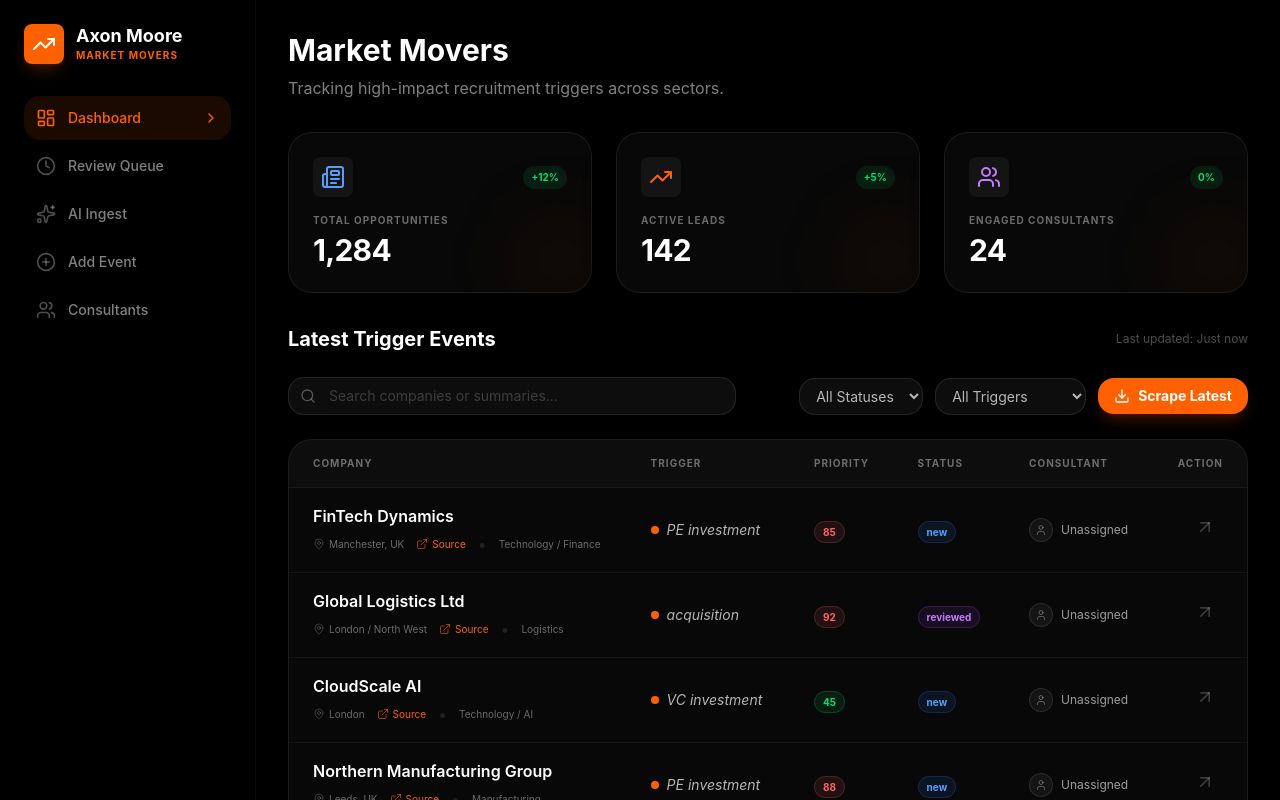
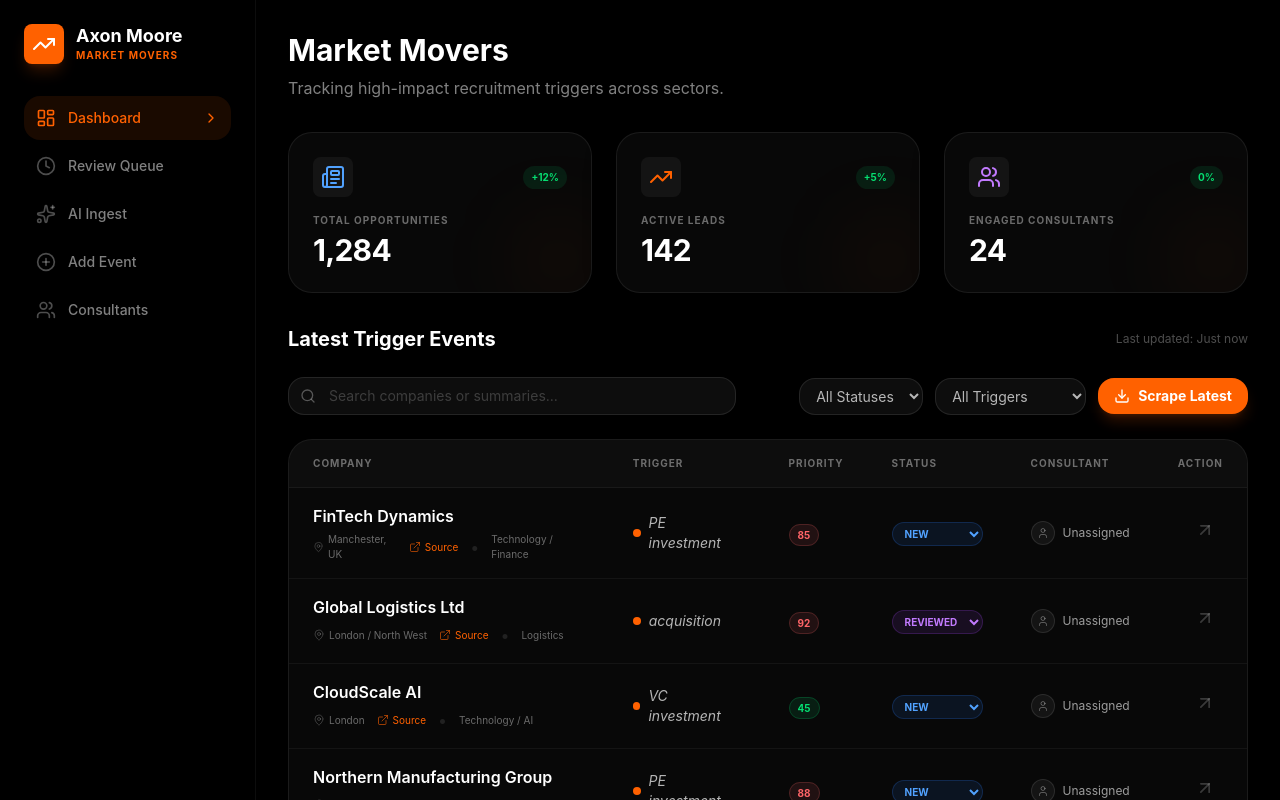
Before and after one commit to harrybutler-sketch/Axon-Moore, a Next.js app: page /dashboard in a window 1280 px wide. Shown: the top 800 px of the page. Built offline with nearby package versions, Linux system fonts and the light colour scheme; no server answers; the database is empty.

Commit message:
Interactive status controls & enhanced Google Search ingestion (flattening results)

```diff
--- a/src/app/api/ingest/apify/route.ts
+++ b/src/app/api/ingest/apify/route.ts
@@ -8,12 +8,25 @@ export async function POST(request: Request) {
     const { action, actorId, input, datasetId } = await request.json()
 
     if (action === 'trigger') {
-      const hasToken = !!process.env.APIFY_API_TOKEN;
-      console.log(`[Apify] Trigger request for ${actorId}. Token available: ${hasToken}`);
+      const token = process.env.APIFY_API_TOKEN;
+      const hasToken = !!token;
+      console.log('--------------------------------------------------');
+      console.log(`[APIFY TRIGGER DEBUG]`);
+      console.log(`Action: trigger`);
+      console.log(`Actor ID: ${actorId}`);
+      console.log(`Token Found: ${hasToken} (${hasToken ? token.substring(0, 10) + '...' : 'NONE'})`);
+      console.log(`Input: ${JSON.stringify(input).substring(0, 100)}...`);
 
-      const run = await runApifyActor(actorId, input)
-      console.log(`[Apify] Trigger successful. Run ID: ${run.id}`);
-      return NextResponse.json({ runId: run.id, datasetId: run.defaultDatasetId })
+      try {
+        const run = await runApifyActor(actorId, input)
+        console.log(`[APIFY SUCCESS] Run ID: ${run.id}`);
+        console.log('--------------------------------------------------');
+        return NextResponse.json({ runId: run.id, datasetId: run.defaultDatasetId })
+      } catch (err: any) {
+        console.error(`[APIFY FAILURE] ${err.message}`);
+        console.log('--------------------------------------------------');
+        throw err; // Let the catch block handle the response
+      }
     }
 
     const supabase = await createClient()
@@ -23,11 +36,24 @@ export async function POST(request: Request) {
         return NextResponse.json({ error: 'Dataset ID is required' }, { status: 400 })
       }
 
-      const items = await getApifyDataset(datasetId)
+      const rawItems = await getApifyDataset(datasetId)
+
+      // Flatten organic results if they exist (Google Search format)
+      let items: any[] = []
+      rawItems.forEach((item: any) => {
+        if (item.organicResults && Array.isArray(item.organicResults)) {
+          items = [...items, ...item.organicResults]
+        } else if (item.results && Array.isArray(item.results)) {
+          items = [...items, ...item.results]
+        } else {
+          items.push(item)
+        }
+      })
+
       const results: any[] = []
 
-      // Limit to first 10 items for speed in demo
-      for (const item of items.slice(0, 10)) {
+      // Limit to first 12 items for a rich demo
+      for (const item of items.slice(0, 12)) {
         // Extract raw text from different scraper formats
         const content = item.description || item.text || item.title || JSON.stringify(item)
 
--- a/src/components/dashboard/EventsTable.tsx
+++ b/src/components/dashboard/EventsTable.tsx
@@ -312,6 +312,31 @@ export default function EventsTable() {
     }
   }
 
+  const handleStatusChange = async (eventId: string, newStatus: EventStatus) => {
+    // 1. Update local state immediately for UI snappiness
+    setEvents(prev => prev.map(e => e.id === eventId ? { ...e, status: newStatus } : e))
+
+    // 2. Update localStorage (Zero-Config mode)
+    const localEventsStr = localStorage.getItem('axon_local_events')
+    if (localEventsStr) {
+      const localEvents = JSON.parse(localEventsStr)
+      const updatedLocal = localEvents.map((e: any) => e.id === eventId ? { ...e, status: newStatus } : e)
+      localStorage.setItem('axon_local_events', JSON.stringify(updatedLocal))
+    }
+
+    // 3. Update Supabase
+    try {
+      const { error } = await supabase
+        .from('events')
+        .update({ status: newStatus })
+        .eq('id', eventId)
+
+      if (error) throw error
+    } catch (err) {
+      console.warn('Supabase status update failed (Demo mode?):', err)
+    }
+  }
+
   const filteredEvents = events.filter(event => {
     const matchesSearch = event.company_name.toLowerCase().includes(search.toLowerCase()) ||
                           event.summary?.toLowerCase().includes(search.toLowerCase())
@@ -453,12 +478,20 @@ export default function EventsTable() {
                       </span>
                     </td>
                     <td className="px-6 py-4">
-                      <span className={cn(
-                        "text-[10px] font-bold px-2 py-1 rounded-full border",
-                        getStatusColor(event.status)
-                      )}>
-                        {event.status}
-                      </span>
+                      <select
+                        value={event.status}
+                        onChange={(e) => handleStatusChange(event.id, e.target.value as EventStatus)}
+                        className={cn(
+                          "text-[10px] font-bold px-2 py-1 rounded-full border focus:outline-none focus:ring-1 focus:ring-brand-orange/50 transition-all cursor-pointer",
+                          getStatusColor(event.status)
+                        )}
+                      >
+                        <option value="new">NEW</option>
+                        <option value="reviewed">REVIEWED</option>
+                        <option value="assigned">ASSIGNED</option>
+                        <option value="actioned">ACTIONED</option>
+                        <option value="ignored">IGNORED</option>
+                      </select>
                     </td>
                     <td className="px-6 py-4">
                       <div className="flex items-center gap-2">
```
